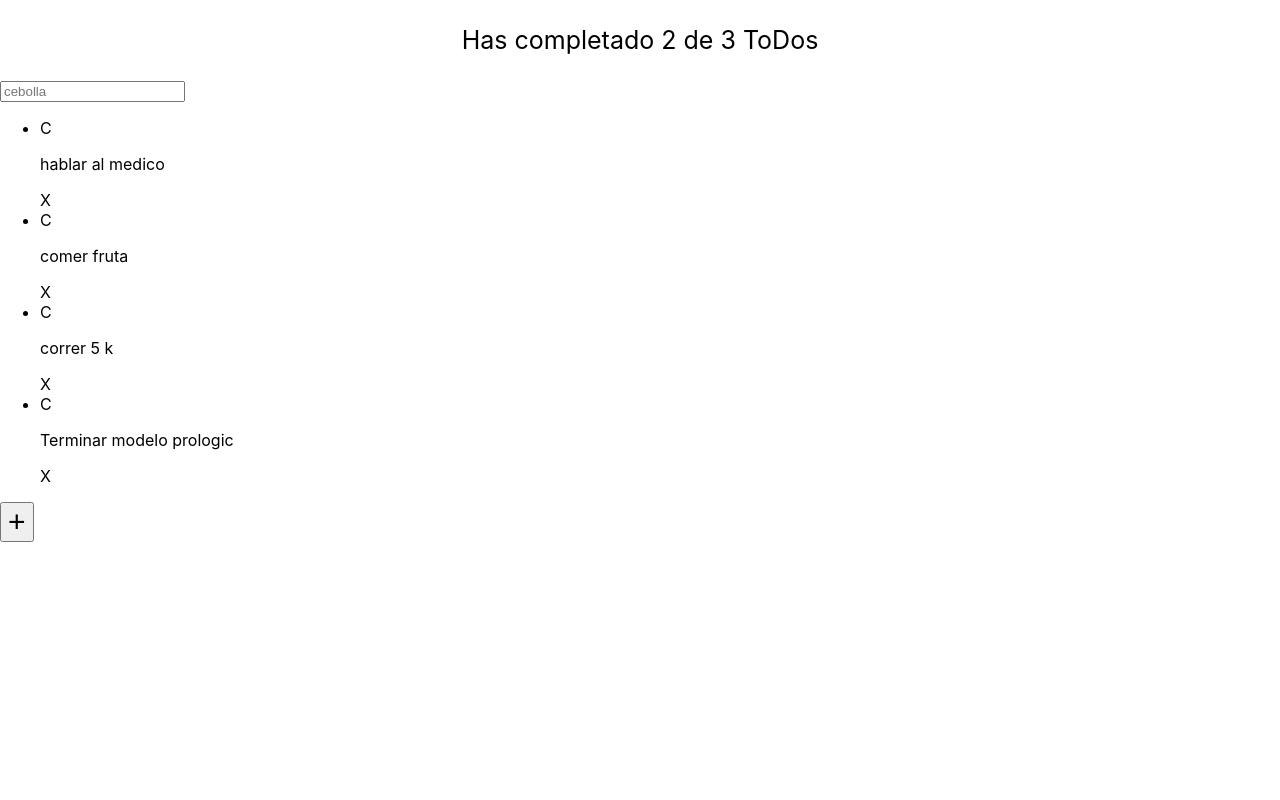
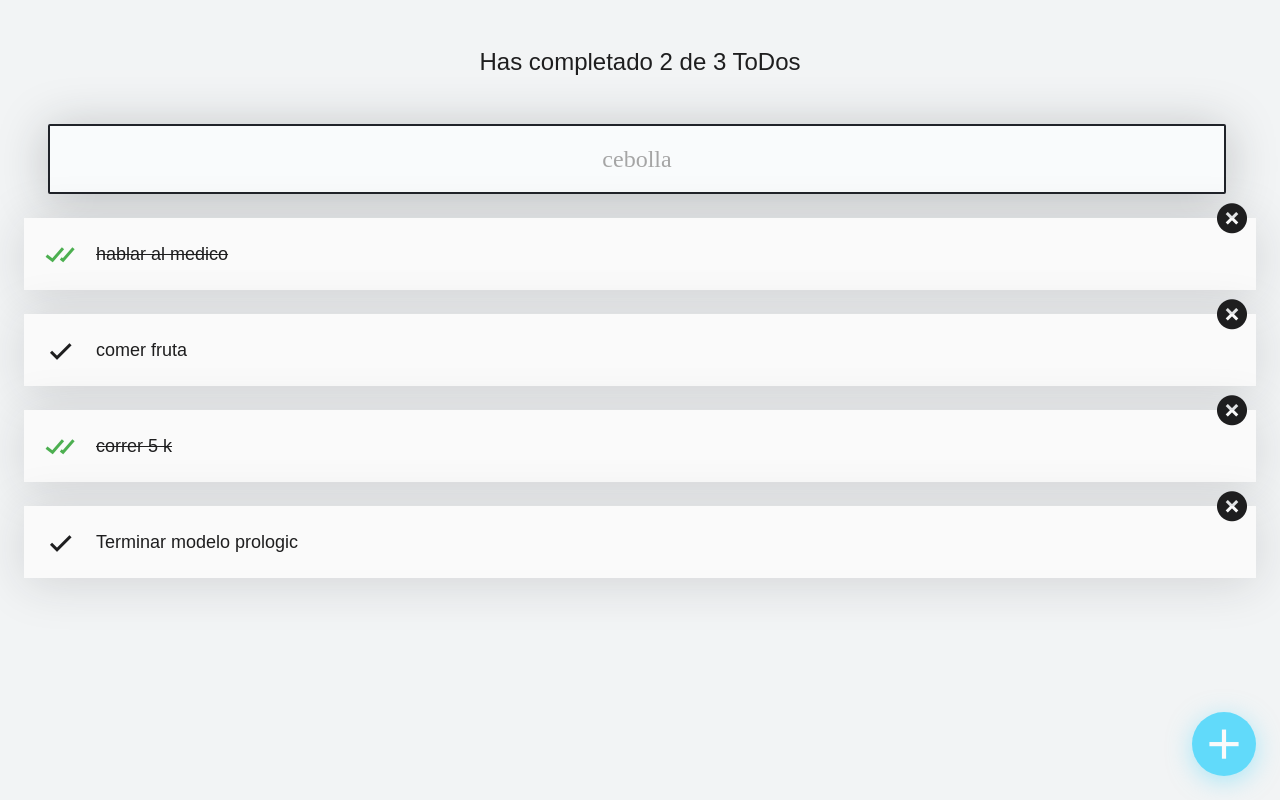
Before and after one commit to aramxD/react-todoapp, a React (Create React App) app: page / in a window 1280 px wide. Built offline with nearby package versions, Linux system fonts and the light colour scheme.

Commit message:
primera implementacion css y useState

```diff
--- a/public/index.html
+++ b/public/index.html
@@ -1,15 +1,16 @@
 <!DOCTYPE html>
 <html lang="en">
-  <head>
+
+<head>
     <meta charset="utf-8" />
     <link rel="icon" href="%PUBLIC_URL%/favicon.ico" />
     <meta name="viewport" content="width=device-width, initial-scale=1" />
     <meta name="theme-color" content="#000000" />
-    <meta
-      name="description"
-      content="Web site created using create-react-app"
-    />
+    <meta name="description" content="Web site created using create-react-app" />
     <link rel="apple-touch-icon" href="%PUBLIC_URL%/logo192.png" />
+
+    <link href='https://unpkg.com/boxicons@2.1.2/css/boxicons.min.css' rel='stylesheet'>
+
     <!--
       manifest.json provides metadata used when your web app is installed on a
       user's mobile device or desktop. See https://developers.google.com/web/fundamentals/web-app-manifest/
@@ -25,8 +26,9 @@
       Learn how to configure a non-root public URL by running `npm run build`.
     -->
     <title>React App</title>
-  </head>
-  <body>
+</head>
+
+<body>
     <noscript>You need to enable JavaScript to run this app.</noscript>
     <div id="root"></div>
     <!--
@@ -39,5 +41,8 @@
       To begin the development, run `npm start` or `yarn start`.
       To create a production bundle, use `npm run build` or `yarn build`.
     -->
-  </body>
+    <script src="https://unpkg.com/boxicons@2.1.2/dist/boxicons.js"></script>
+
+</body>
+
 </html>
--- a/src/App.js
+++ b/src/App.js
@@ -4,13 +4,13 @@ import { TodoSearch } from './components/TodoSearch';
 import { CreateTodoButton } from './components/CreateTodoButton';
 import { TodoList } from './components/TodoList';
 import { TodoItem } from './components/TodoItem';
-import './App.css';
+// import './App.css';
 
 const todos = [
-  { text: 'hablar al medico', complete: false },
-  { text: 'comer fruta', complete: false },
-  { text: 'correr 5 k', complete: false },
-  { text: 'Terminar modelo prologic', complete: false }]
+  { text: 'hablar al medico', completed: true },
+  { text: 'comer fruta', completed: false },
+  { text: 'correr 5 k', completed: true },
+  { text: 'Terminar modelo prologic', completed: false }]
 
 
 function App() {
@@ -22,7 +22,7 @@ function App() {
 
       <TodoList >
         {todos.map(todo => (
-          <TodoItem key={todo.text} text={todo.text} />
+          <TodoItem key={todo.text} text={todo.text} completed={todo.completed} />
         ))}
 
       </TodoList>
--- a/src/components/CreateTodoButton.jsx
+++ b/src/components/CreateTodoButton.jsx
@@ -2,8 +2,15 @@ import React from 'react';
 import '../styles/CreateTodoButton.css'
 
 function CreateTodoButton(){
+
+    const onClickCreateTodo = () => {
+        console.log('crear nuevo todo')
+    }
     return(
-        <button className='createTodoButton'>+</button>
+        <button className='createTodoButton'
+        onClick={onClickCreateTodo}>
+            <i class='bx bx-plus' ></i>
+        </button>
     );
 }
 
--- a/src/components/TodoItem.jsx
+++ b/src/components/TodoItem.jsx
@@ -1,12 +1,31 @@
 import React from 'react';
 import '../styles/TodoItem.css'
 
-function TodoItem(props){
-    return(
-        <li>
-            <span>C</span>
-            <p>{props.text}</p>
-            <span>X</span>
+function TodoItem(props) {
+    const onCompleteItem = () =>{
+        console.log('terminaste ' + props.text)
+    }
+    const onDeleteItem = () =>{
+        console.log('eliminaste ' + props.text)
+    }
+
+
+    return (
+        <li className="todoItem">
+            <span
+            className={`icon icon-check ${props.completed && 'icon-check--active'}`}
+            onClick={onCompleteItem}
+            >
+                <i className={`bx ${props.completed ? 'bx-check-double ' : 'bx-check'} bx-md`} ></i>
+            </span>
+            <p className={`todoItem-p ${props.completed && 'todoItem-p--complete'}`}>
+                {props.text}
+            </p>
+            <span
+                className="icon icon-delete "
+                onClick={onDeleteItem}>
+                <i className='bx bxs-x-circle bx-md ' ></i>
+                </span>
         </li>
     );
 }
--- a/src/components/TodoSearch.jsx
+++ b/src/components/TodoSearch.jsx
@@ -2,8 +2,23 @@ import React from 'react';
 import '../styles/TodoSearch.css'
 
 function TodoSearch(){
+    const onSearchValueChange= (event) =>{
+        console.log(event.target.value)
+        setSearchValue(event.target.value)
+    }
+
+    const [searchValue, setSearchValue] = React.useState('')
+
     return(
-        <input placeholder="cebolla" />
+        <div>
+        <input
+            className="todoSearch"
+            placeholder="cebolla"
+            value = {searchValue}
+            onChange={onSearchValueChange}/>
+
+        <p>{searchValue}</p>
+        </div>
     );
 }
 
--- a/src/index.css
+++ b/src/index.css
@@ -1,13 +1,13 @@
 body {
-  margin: 0;
-  font-family: -apple-system, BlinkMacSystemFont, 'Segoe UI', 'Roboto', 'Oxygen',
-    'Ubuntu', 'Cantarell', 'Fira Sans', 'Droid Sans', 'Helvetica Neue',
-    sans-serif;
-  -webkit-font-smoothing: antialiased;
-  -moz-osx-font-smoothing: grayscale;
+    margin: 0;
+    padding: 0;
+    background: #F2F4F5;
+    color: #1E1E1F;
+    font-family: 'Montserrat', Arial, Helvetica, sans-serif;
 }
 
-code {
-  font-family: source-code-pro, Menlo, Monaco, Consolas, 'Courier New',
-    monospace;
+#root {
+    margin: 0 24px;
+    position: relative;
+    min-height: 100vh;
 }
--- a/src/styles/CreateTodoButton.css
+++ b/src/styles/CreateTodoButton.css
@@ -1,3 +1,24 @@
 .createTodoButton {
-    font-size: 30px;
+    background-color: #61DAFA;
+    box-shadow: 0px 5px 25px rgba(97, 218, 250, 0.5);
+    border: none;
+    border-radius: 50%;
+    cursor: pointer;
+    font-size: 50px;
+    position: fixed;
+    bottom: 24px;
+    right: 24px;
+    font-weight: bold;
+    color: #FAFAFA;
+    display: flex;
+    justify-content: center;
+    align-items: center;
+    height: 64px;
+    width: 64px;
+    transform: rotate(0);
+    transition: .3s ease;
 }
+
+.createTodoButton:hover {
+    transform: rotate(224deg);
+}
--- a/src/styles/TodoCounter.css
+++ b/src/styles/TodoCounter.css
@@ -1,4 +1,6 @@
 .todoCounter {
-    font-size: 25px;
+    font-size: 24px;
     text-align: center;
+    margin: 0;
+    padding: 48px;
 }
--- a/src/styles/TodoItem.css
+++ b/src/styles/TodoItem.css
@@ -0,0 +1,56 @@
+.todoItem {
+    background-color: #FAFAFA;
+    position: relative;
+    display: flex;
+    justify-content: center;
+    align-items: center;
+    margin-top: 24px;
+    box-shadow: 0px 5px 50px rgba(32, 35, 41, 0.15);
+}
+
+.todoItem-p {
+    margin: 24px 0 24px 24px;
+    width: calc(100% - 120px);
+    font-size: 18px;
+    line-height: 24px;
+    font-weight: 400;
+}
+
+.todoItem-p--complete {
+    text-decoration: line-through;
+}
+
+.icon {
+    cursor: pointer;
+    display: flex;
+    justify-content: center;
+    align-items: center;
+    height: 48px;
+    width: 48px;
+    font-size: 24px;
+    font-weight: bold;
+    /* background-color: #CCC; */
+}
+
+.icon-check {
+    position: absolute;
+    left: 12px;
+}
+
+.icon-check--active {
+    color: #4caf50;
+}
+
+.icon-delete {
+    position: absolute;
+    top: -24px;
+    right: 0;
+}
+
+.icon-delete:hover {
+    color: red;
+}
+
+.bxs-x-circle {
+    font-size: 20px;
+}
--- a/src/styles/TodoList.css
+++ b/src/styles/TodoList.css
@@ -0,0 +1,5 @@
+ul {
+    margin: 0;
+    padding: 0 0 56px 0;
+    list-style: none;
+}
--- a/src/styles/TodoSearch.css
+++ b/src/styles/TodoSearch.css
@@ -0,0 +1,24 @@
+.todoSearch {
+    background: #F9FBFC;
+    border-radius: 2px;
+    border: 2px solid #202329;
+    margin: 0 24px;
+    height: 64px;
+    width: calc(100% - 62px);
+    font-size: 24px;
+    text-align: center;
+    font-family: 'Montserrat';
+    font-weight: 400;
+    color: #1E1E1F;
+    box-shadow: 0px 5px 50px rgba(32, 35, 41, 0.25);
+}
+
+.todoSearch::placeholder {
+    color: #A5A5A5;
+    font-family: 'Montserrat';
+    font-weight: 400;
+}
+
+.todoSearch:focus {
+    outline-color: #6d3e00;
+}
```
